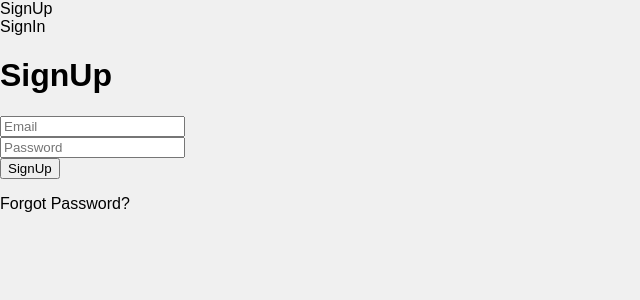
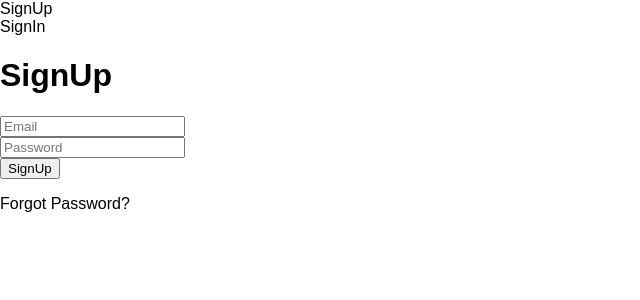
Before and after one commit to OnyxXs/ReactJSMovieFlux, a React (Create React App) app in the folder netflux/: page / in a window 1280 px wide. Shown: the top 300 px of the page, without its empty margins (0-640 px from the left). Built offline with nearby package versions, Linux system fonts and the light colour scheme.

Commit message:
css home

```diff
--- a/netflux/src/pages/home.css
+++ b/netflux/src/pages/home.css
@@ -1,8 +1,12 @@
 body {
+  overflow: scroll;
   font-family: Arial, sans-serif;
-  background-color: #f0f0f0;
   margin: 0;
   padding: 0;
+}
+
+.startpage {
+  margin-top: 3%;
 }
 
 .header {
@@ -16,7 +20,8 @@ body {
 
 .main-content {
   display: grid;
-  grid-template-columns: repeat(4, 1fr); /* 4 affiches par ligne */
+  grid-template-columns: repeat(4, 1fr);
+  /* 4 affiches par ligne */
   grid-gap: 20px;
   padding: 20px;
 }
```
